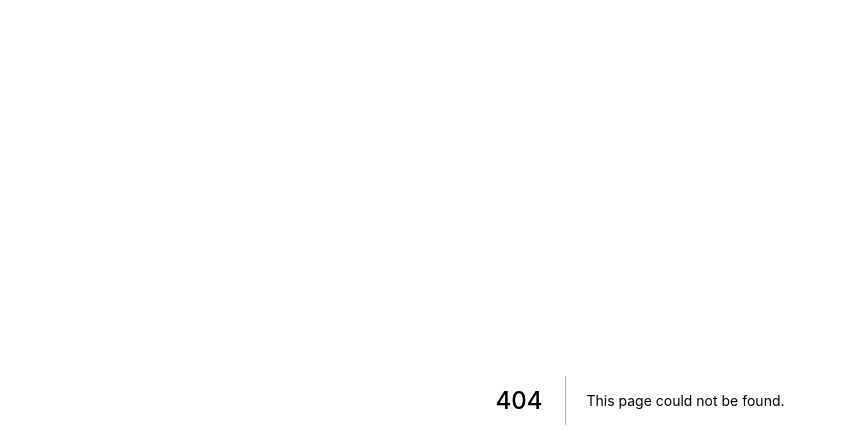
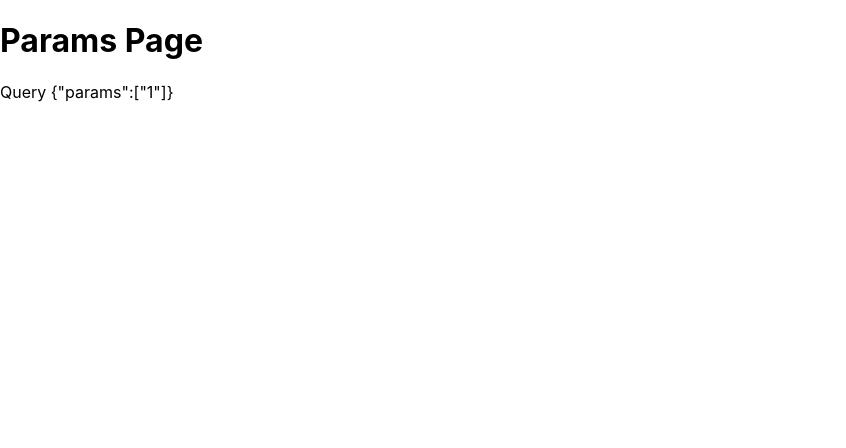
Before and after one commit to thienvu97ht/learn-nextjs, a Next.js app: page /posts/1 in a window 1280 px wide. Before the commit this address had no page. Shown: the top 448 px of the page, without its empty margins (0-846 px from the left). Built offline with nearby package versions, Linux system fonts and the light colour scheme.

Commit message:
NextJS: 02-02 File-system Routing

```diff
--- /dev/null
+++ b/pages/posts/[...params].tsx
@@ -0,0 +1,15 @@
+import router, { useRouter } from 'next/router'
+import * as React from 'react'
+
+export interface ParamsPageProps {}
+
+export default function ParamsPage(props: ParamsPageProps) {
+  const router = useRouter()
+
+  return (
+    <div>
+      <h1>Params Page</h1>
+      <p>Query {JSON.stringify(router.query)}</p>
+    </div>
+  )
+}
```
Also changed, not shown: pages/about.tsx (added, +7 -0 lines), pages/posts/[postId].tsx (added, +15 -0 lines), pages/posts/create.tsx (added, +7 -0 lines), pages/posts/index.tsx (added, +7 -0 lines).
